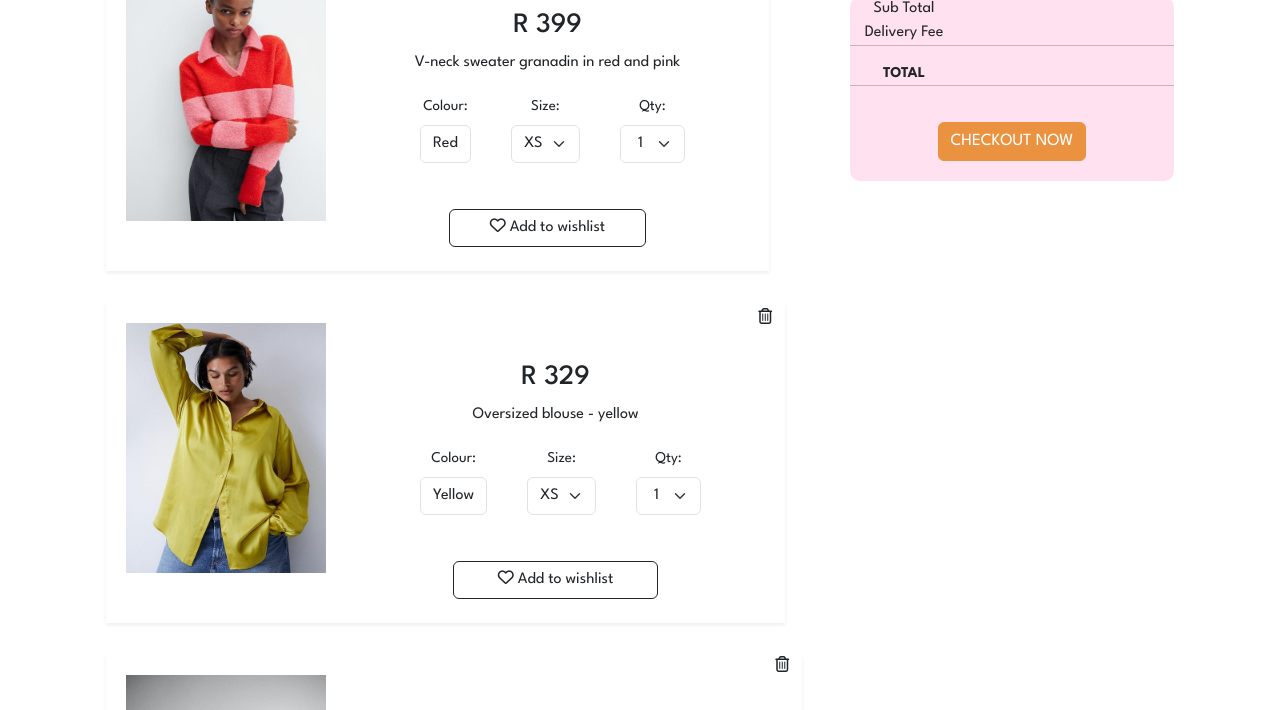
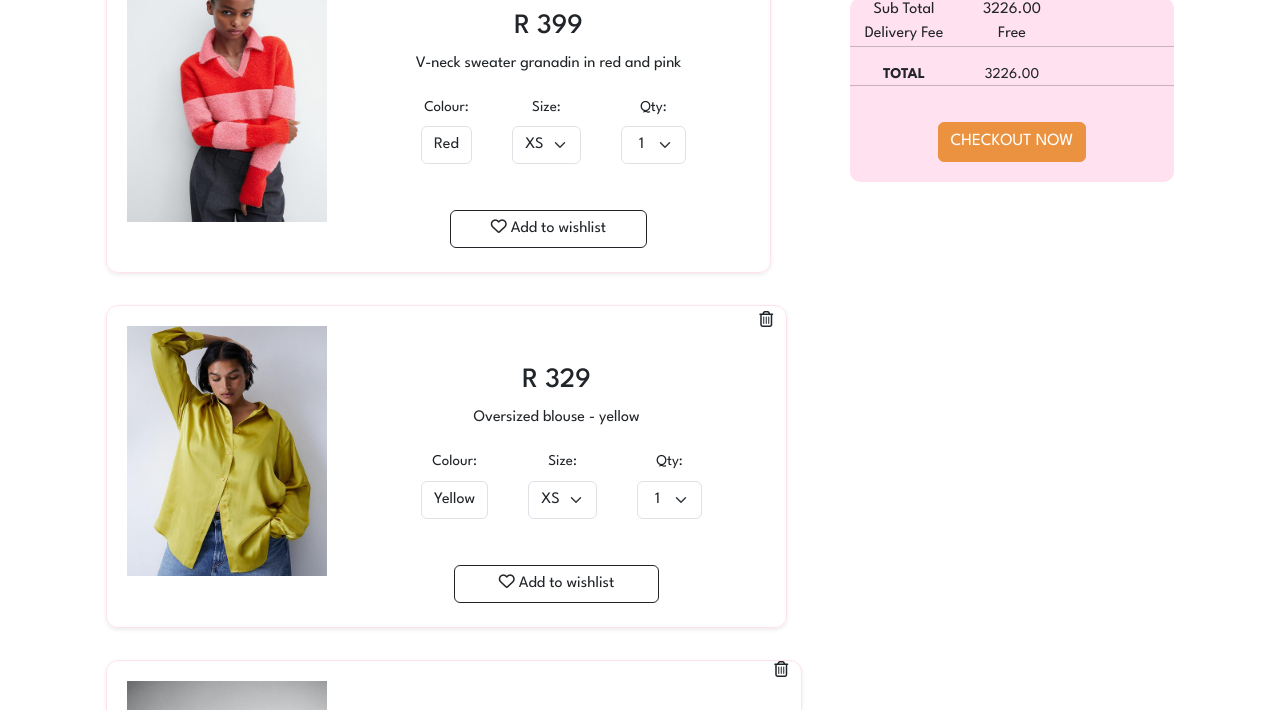
Before and after one commit to Siya-Tonjeni/Shopping-Cart, a plain HTML site: page index.html in a window 1280 px wide. Shown: the part 351-1061 px from the top of the page. Drawn offline with nearby package versions, Linux system fonts and the light colour scheme.

Commit message:
Added functionality of calculated total cost

```diff
--- a/main.js
+++ b/main.js
@@ -0,0 +1,43 @@
+
+// Add total orders
+function calculateTotalCost(){
+    const iteamPrice = document.querySelectorAll('.item-price');
+    const itemQuantity =  document.querySelectorAll('.item-quantity');
+    let subTotal = 0;
+    let totalCost = 0;
+    const deliveryEligible = document.getElementById('delivery-eligible');
+    const checkDeliveryFee = document.getElementById('check-delivery-fee');
+    let deliveryFee = 0;
+
+    // Calculate total costs
+    iteamPrice.forEach((priceElement, index) => {
+        const price = parseFloat(priceElement.textContent);
+        const quantity = parseInt(itemQuantity[index].value, 10);
+
+            subTotal += price * quantity;
+
+    });
+
+    // Check if eligible for free delivery
+        if(subTotal >= 500){
+            totalCost = subTotal;
+            deliveryEligible.textContent = "You've Earned";
+            checkDeliveryFee.textContent = "Free";
+        }
+        else{
+            totalCost = subTotal + deliveryFee;
+            const remainder = 500 - subTotal;
+            deliveryEligible.textContent = "Spend R"+remainder+" more for";
+            checkDeliveryFee.textContent = deliveryFee;
+        }
+
+        document.getElementById('sub-total').textContent = subTotal.toFixed(2);
+        document.getElementById('total-cost').textContent = totalCost.toFixed(2);
+    }
+
+        //EventListener for when quantity changes, so it will recalculate
+        document.querySelectorAll('.item-quantity').forEach(select =>{
+            select.addEventListener('change', calculateTotalCost)
+        });
+
+        calculateTotalCost();
--- a/styles.css
+++ b/styles.css
@@ -76,7 +76,10 @@
 }
 
 .item-box{
-    text-align: left;
+    border-radius: 12px;
+    border: 1px solid #ffe1ef;
+    overflow: hidden;
+    position: relative;
 }
 
 .item-bar li{
```
